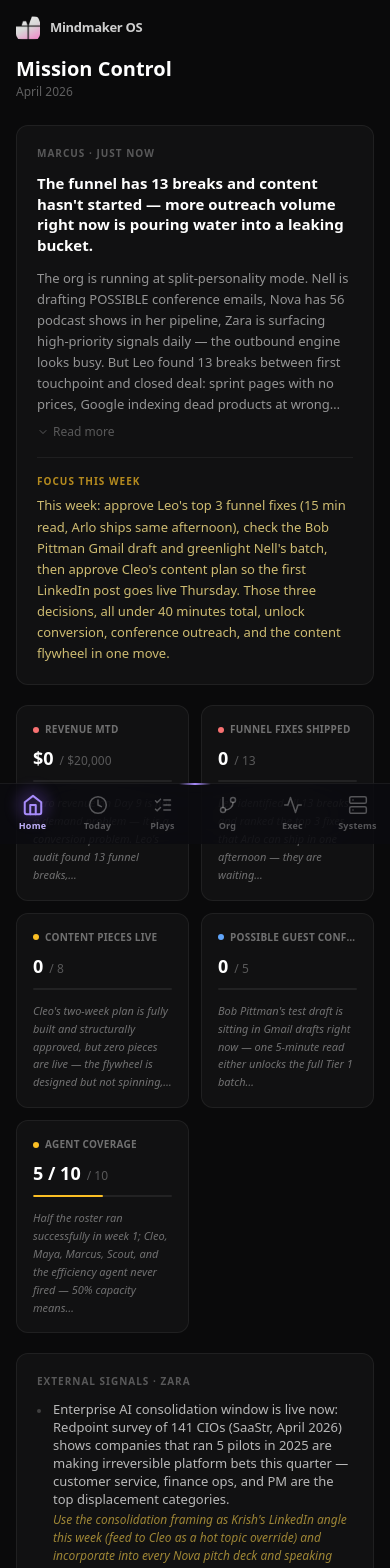
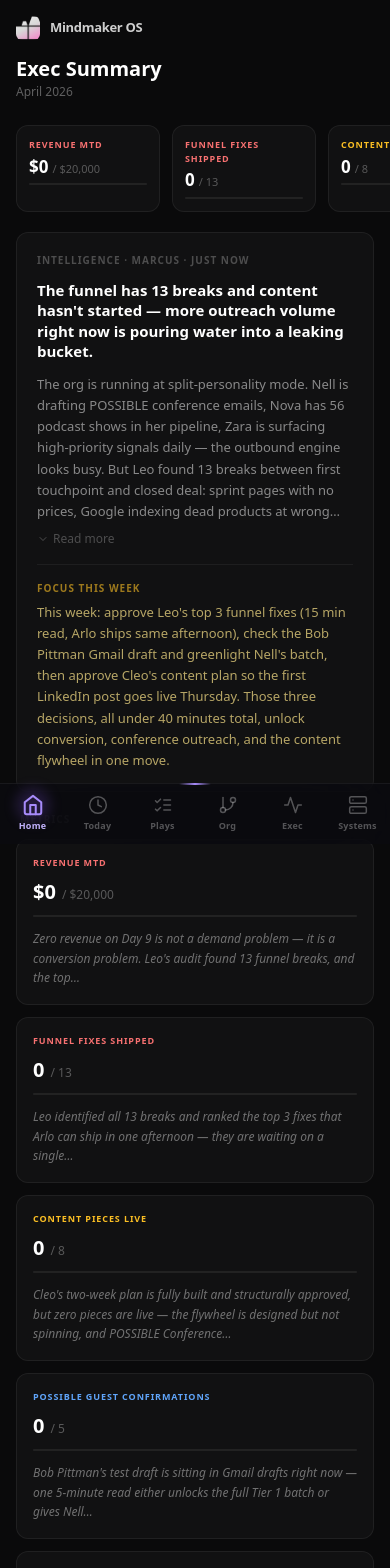
Before and after one commit to krishanraja/control-center, a React (Vite) app: page / in a window 390 px wide. Shown: the top 1568 px of the page. Built offline with nearby package versions, Linux system fonts and the light colour scheme.

Commit message:
fix: metrics strip top, Intelligence + Metrics sections, mobile title Exec Summary

```diff
--- a/src/App.tsx
+++ b/src/App.tsx
@@ -215,7 +215,7 @@ function MobileHeader({ title, subtitle }: { title: string; subtitle?: string })
 function MobileHome({ currentTime }: { currentTime: Date }) {
   return (
     <div className="space-y-5">
-      <MobileHeader title="Mission Control" subtitle="April 2026" />
+      <MobileHeader title="Exec Summary" subtitle="April 2026" />
       <HomeIntelligence />
     </div>
   )
--- a/src/components/HomeIntelligence.tsx
+++ b/src/components/HomeIntelligence.tsx
@@ -18,11 +18,8 @@ interface ExternalSignal {
   recommended_action: string | null
 }
 
-interface HomeIntelligence {
-  schema_version: string
+interface HomeIntelligenceData {
   generated_at: string
-  generated_by: string
-  next_run: string
   strategic_assessment: {
     headline: string
     body: string
@@ -33,7 +30,6 @@ interface HomeIntelligence {
   data_freshness: {
     vera_last_run: string
     sequences_last_updated: string
-    tasks_last_updated: string
     zara_last_signal: string
   }
 }
@@ -47,22 +43,20 @@ const statusBar: Record<string, string> = {
 }
 
 const statusDot: Record<string, string> = {
-  blocked:     'bg-red-400',
-  at_risk:     'bg-amber-400',
-  on_track:    'bg-white/20',
-  in_progress: 'bg-blue-400',
-  ahead:       'bg-emerald-400',
+  blocked:     'text-red-400',
+  at_risk:     'text-amber-400',
+  on_track:    'text-white/30',
+  in_progress: 'text-blue-400',
+  ahead:       'text-emerald-400',
 }
 
-function timeAgo(isoString: string) {
-  const diff = Date.now() - new Date(isoString).getTime()
-  const h = Math.floor(diff / 3_600_000)
+function timeAgo(iso: string) {
+  const h = Math.floor((Date.now() - new Date(iso).getTime()) / 3_600_000)
   if (h < 1) return 'just now'
   if (h < 24) return `${h}h ago`
   return `${Math.floor(h / 24)}d ago`
 }
 
-// Truncate to N words
 function truncate(text: string, words: number) {
   const parts = text.split(/\s+/)
   if (parts.length <= words) return { text, truncated: false }
@@ -70,7 +64,7 @@ function truncate(text: string, words: number) {
 }
 
 export function HomeIntelligence() {
-  const [data, setData] = useState<HomeIntelligence | null>(null)
+  const [data, setData] = useState<HomeIntelligenceData | null>(null)
   const [loading, setLoading] = useState(true)
   const [expanded, setExpanded] = useState(false)
 
@@ -85,97 +79,105 @@ export function HomeIntelligence() {
     return () => clearInterval(iv)
   }, [])
 
-  if (loading) return (
-    <div className="py-16 text-center text-[13px] text-white/30">Loading…</div>
-  )
-  if (!data) return (
-    <div className="py-16 text-center text-[13px] text-white/30">No intelligence yet</div>
-  )
+  if (loading) return <div className="py-16 text-center text-[13px] text-white/30">Loading…</div>
+  if (!data) return <div className="py-16 text-center text-[13px] text-white/30">No intelligence yet</div>
 
   const { strategic_assessment: sa, metrics, external_signals, generated_at } = data
   const bodyResult = truncate(sa.body.replace(/\n\n/g, ' '), 55)
 
   return (
-    <div className="space-y-5 max-w-2xl mx-auto md:max-w-none">
+    <div className="space-y-5">
 
-      {/* ── Assessment ── */}
+      {/* ── 1. Metrics Strip ── */}
+      <div className="overflow-x-auto -mx-4 px-4 md:mx-0 md:px-0">
+        <div className="flex gap-3 min-w-max md:min-w-0 md:grid md:grid-cols-5">
+          {metrics.map(m => {
+            const dot = statusDot[m.status] ?? 'text-white/20'
+            const bar = statusBar[m.status] ?? 'bg-white/20'
+            return (
+              <div key={m.id} className="bg-white/[0.03] border border-white/[0.06] rounded-xl p-3 w-36 md:w-auto flex-shrink-0">
+                <p className={`text-[9px] font-bold uppercase tracking-widest mb-1.5 ${dot}`}>{m.label}</p>
+                <div className="flex items-baseline gap-1 mb-1.5">
+                  <span className="text-[17px] font-bold text-white leading-none">{m.value}</span>
+                  <span className="text-[11px] text-white/30">/ {m.target}</span>
+                </div>
+                <div className="h-0.5 bg-white/[0.07] rounded-full overflow-hidden">
+                  <div className={`h-full ${bar} rounded-full`} style={{ width: `${Math.min(m.progress_pct, 100)}%` }} />
+                </div>
+              </div>
+            )
+          })}
+        </div>
+      </div>
+
+      {/* ── 2. Intelligence ── */}
       <div className="bg-white/[0.03] border border-white/[0.06] rounded-xl p-5">
-
-        {/* Label */}
-        <p className="text-[10px] font-bold text-white/30 uppercase tracking-widest mb-3">
-          Marcus · {timeAgo(generated_at)}
+        <p className="text-[10px] font-bold text-white/25 uppercase tracking-widest mb-3">
+          Intelligence · Marcus · {timeAgo(generated_at)}
         </p>
 
-        {/* Headline */}
         <p className="text-[15px] font-semibold text-white leading-snug mb-3">
           {sa.headline}
         </p>
 
-        {/* Body — truncated by default */}
-        <p className="text-[13px] text-white/55 leading-relaxed">
+        <p className="text-[13px] text-white/50 leading-relaxed">
           {expanded ? sa.body.replace(/\n\n/g, ' ') : bodyResult.text}
         </p>
 
         {bodyResult.truncated && (
           <button
             onClick={() => setExpanded(e => !e)}
-            className="flex items-center gap-1 mt-2 text-[12px] text-white/30 hover:text-white/60 transition-colors"
+            className="flex items-center gap-1 mt-2 text-[12px] text-white/25 hover:text-white/50 transition-colors"
           >
-            {expanded ? <><ChevronUp className="w-3 h-3" /> Less</> : <><ChevronDown className="w-3 h-3" /> Read more</>}
+            {expanded ? <><ChevronUp className="w-3 h-3" />Less</> : <><ChevronDown className="w-3 h-3" />Read more</>}
           </button>
         )}
 
-        {/* Focus */}
-        <div className="mt-4 pt-4 border-t border-white/[0.06]">
-          <p className="text-[10px] font-bold text-amber-400/70 uppercase tracking-widest mb-1.5">Focus this week</p>
-          <p className="text-[13px] text-amber-200/80 leading-relaxed">{sa.recommended_focus}</p>
+        <div className="mt-4 pt-4 border-t border-white/[0.05]">
+          <p className="text-[10px] font-bold text-amber-400/60 uppercase tracking-widest mb-1.5">Focus this week</p>
+          <p className="text-[13px] text-amber-200/70 leading-relaxed">{sa.recommended_focus}</p>
         </div>
       </div>
 
-      {/* ── Metrics ── */}
-      <div className="grid grid-cols-2 gap-3">
+      {/* ── 3. Metrics (with interpretation) ── */}
+      <div>
+        <p className="text-[10px] font-bold text-white/25 uppercase tracking-widest mb-3 px-1">Metrics</p>
+        <div className="grid grid-cols-1 md:grid-cols-2 gap-3">
           {metrics.map(m => {
+            const dot = statusDot[m.status] ?? 'text-white/20'
             const bar = statusBar[m.status] ?? 'bg-white/20'
-          const dot = statusDot[m.status] ?? 'bg-white/20'
-          const interp = truncate(m.interpretation, 22)
-
+            const interp = truncate(m.interpretation, 25)
             return (
-            <div key={m.id} className="bg-white/[0.03] border border-white/[0.06] rounded-xl p-4">
-              <div className="flex items-center gap-1.5 mb-2">
-                <div className={`w-1.5 h-1.5 rounded-full flex-shrink-0 ${dot}`} />
-                <p className="text-[10px] font-semibold text-white/40 uppercase tracking-wide truncate">{m.label}</p>
+              <div key={`detail-${m.id}`} className="bg-white/[0.03] border border-white/[0.06] rounded-xl p-4">
+                <div className="flex items-center gap-2 mb-2">
+                  <span className={`text-[9px] font-bold uppercase tracking-widest ${dot}`}>{m.label}</span>
                 </div>
-
                 <div className="flex items-baseline gap-1.5 mb-2">
-                <span className="text-[18px] font-bold text-white">{m.value}</span>
+                  <span className="text-[20px] font-bold text-white">{m.value}</span>
                   <span className="text-[12px] text-white/30">/ {m.target}</span>
                 </div>
-
                 <div className="h-0.5 bg-white/[0.07] rounded-full overflow-hidden mb-3">
-                <div
-                  className={`h-full ${bar} rounded-full`}
-                  style={{ width: `${Math.min(m.progress_pct, 100)}%` }}
-                />
+                  <div className={`h-full ${bar} rounded-full`} style={{ width: `${Math.min(m.progress_pct, 100)}%` }} />
                 </div>
-
-              <p className="text-[11px] text-white/40 leading-relaxed italic">{interp.text}</p>
+                <p className="text-[12px] text-white/40 leading-relaxed italic">{interp.text}</p>
               </div>
             )
           })}
         </div>
+      </div>
 
-      {/* ── Signals ── */}
+      {/* ── 4. Signals ── */}
       {external_signals.length > 0 && (
         <div className="bg-white/[0.03] border border-white/[0.06] rounded-xl p-5">
-          <p className="text-[10px] font-bold text-white/30 uppercase tracking-widest mb-3">External Signals · Zara</p>
-          <div className="space-y-3">
+          <p className="text-[10px] font-bold text-white/25 uppercase tracking-widest mb-3">Signals · Zara</p>
+          <div className="space-y-4">
             {external_signals.map((sig, i) => (
               <div key={i} className="flex gap-3">
-                <div className="w-1 h-1 rounded-full bg-white/20 flex-shrink-0 mt-2" />
+                <div className="w-1 h-1 rounded-full bg-white/20 flex-shrink-0 mt-[6px]" />
                 <div>
-                  <p className="text-[13px] text-white/70 leading-snug">{sig.signal}</p>
+                  <p className="text-[13px] text-white/65 leading-snug">{sig.signal}</p>
                   {sig.recommended_action && (
-                    <p className="text-[12px] text-amber-300/60 mt-0.5 italic">{sig.recommended_action}</p>
+                    <p className="text-[12px] text-amber-300/55 mt-1 italic">{sig.recommended_action}</p>
                   )}
                 </div>
               </div>
```
Lines whose indentation alone changed are shown as unchanged.
